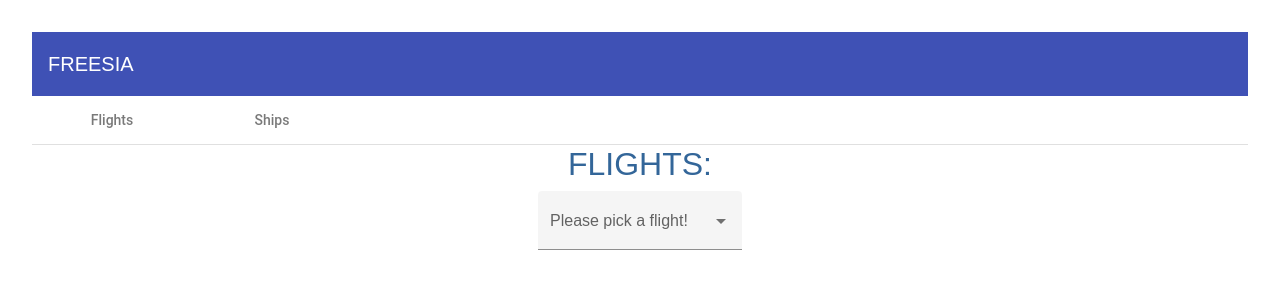
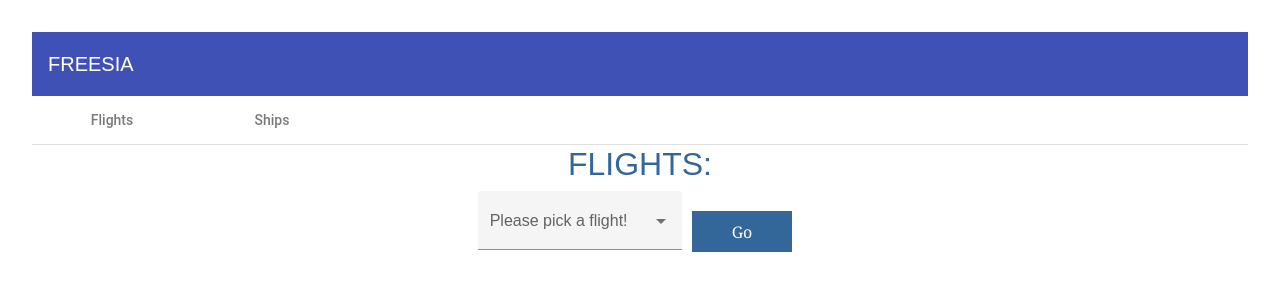
Before and after one commit to Elgedr/Freesia_frontend, an Angular app: page /flights in a window 1280 px wide. Shown: the top 300 px of the page. Built offline with nearby package versions, Linux system fonts and the light colour scheme.

Commit message:
Button on the main page(without redirect)

```diff
--- a/src/app/flights/flights.component.css
+++ b/src/app/flights/flights.component.css
@@ -6,3 +6,15 @@
 h2{
   color: #336699;
 }
+
+.button{
+  background-color: #336699;
+  border: none;
+  color: white;
+  padding: 5px 40px;
+  text-align: center;
+  text-decoration: none;
+  display: inline-block;
+  font-size: 16px;
+  margin: 20px 10px;
+}
--- a/src/app/flights/flights.component.html
+++ b/src/app/flights/flights.component.html
@@ -8,4 +8,5 @@
     </mat-option>
   </mat-select>
 </mat-form-field>
+  <button class="button"> Go</button>
 </div>
```
